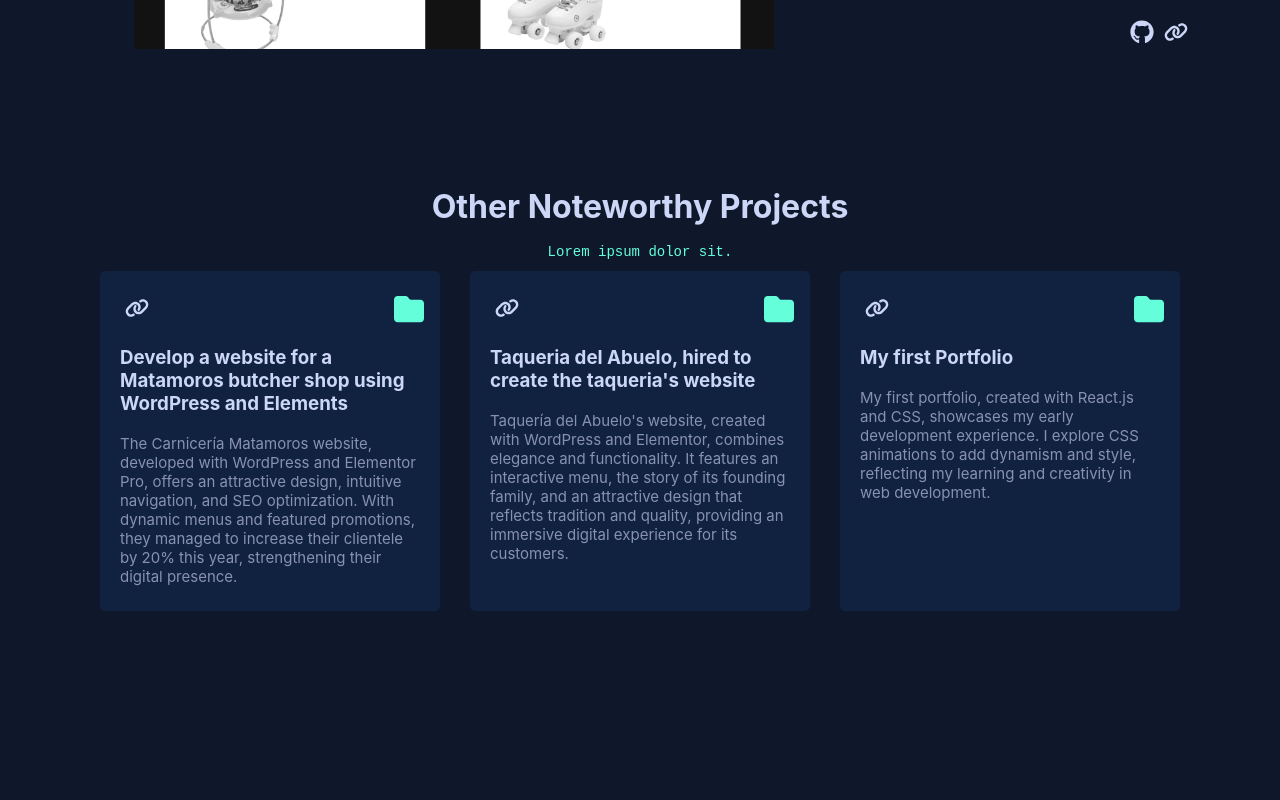
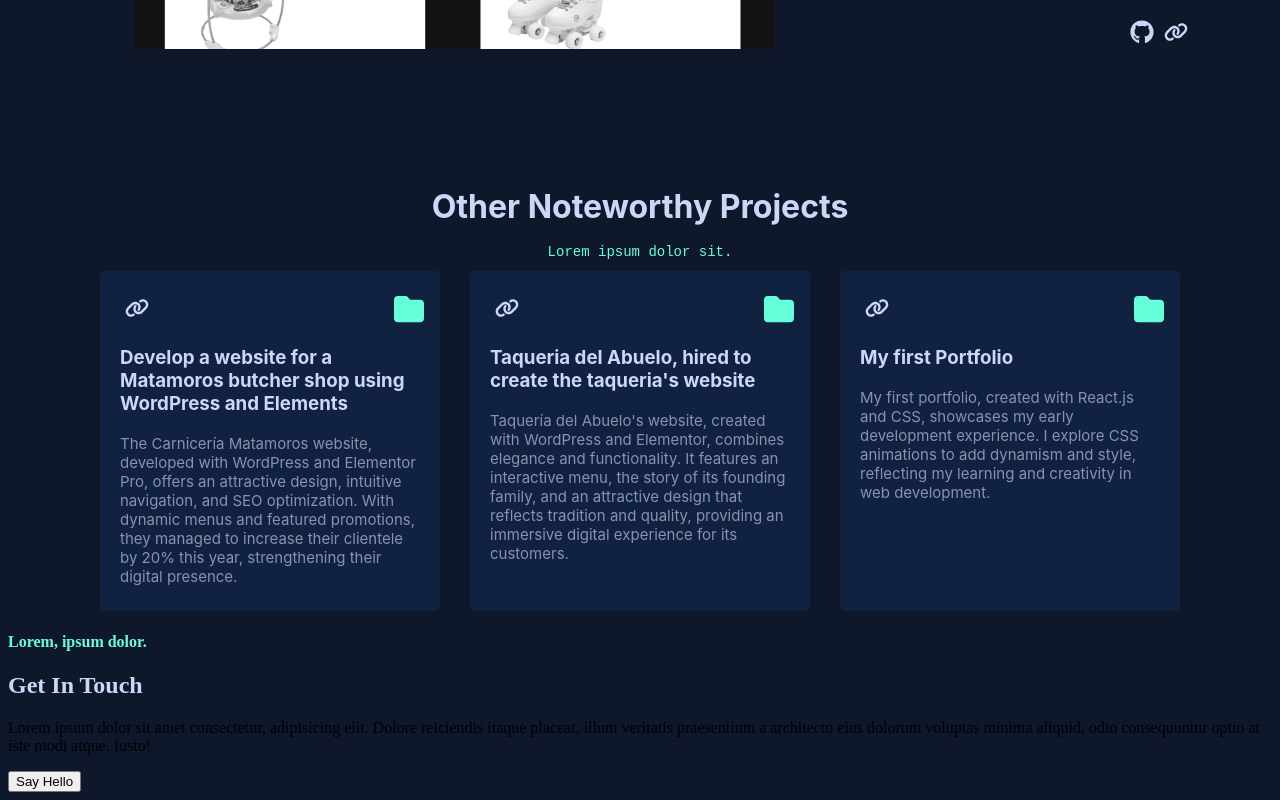
Before and after one commit to Xhan88/christianmq, a React (Vite) app: page / in a window 1280 px wide. Shown: the part 4016-4816 px from the top of the page. Before the commit the page ends 4635 px from the top, so only its background shows below. Built offline with nearby package versions, Linux system fonts and the light colour scheme.

Commit message:
endsection

```diff
--- a/src/App.jsx
+++ b/src/App.jsx
@@ -10,6 +10,7 @@ import WorkExperience from "./Trabajos/WorkExperience";
 import MyProyects from "./Proyects/MyProyects";
 import Card from "./OtherProyects/Card";
 import { CardProvider } from "../CardContext";
+import Contact from "./Contact/Contact";
 
 
 function App() {
@@ -38,6 +39,7 @@ function App() {
         <WorkExperience />
         <MyProyects />
         <Card />
+        <Contact />
       </>
     )}
   </div>
--- /dev/null
+++ b/src/Contact/Contact.css
@@ -0,0 +1,11 @@
+.contact-data h2{
+    color: var(--light-color);
+}
+
+.contact-data h4 {
+    color: var(--green-color);
+}
+
+.contact-data p {
+
+}
--- /dev/null
+++ b/src/Contact/Contact.jsx
@@ -0,0 +1,18 @@
+import "./contact.css"
+
+const Contact = () => {
+  return (
+    <>
+      <div className="contact-data">
+        <h4>Lorem, ipsum dolor.</h4>
+        <h2>Get In Touch</h2>
+        <p>Lorem ipsum dolor sit amet consectetur, adipisicing elit. Dolore reiciendis itaque placeat, illum veritatis praesentium a architecto eius dolorum voluptas minima aliquid, odio consequuntur optio at iste modi atque. Iusto!</p>
+      </div>
+      <div>
+        <button className="email-button">Say Hello</button>
+      </div>
+    </>
+  )
+}
+
+export default Contact
```
